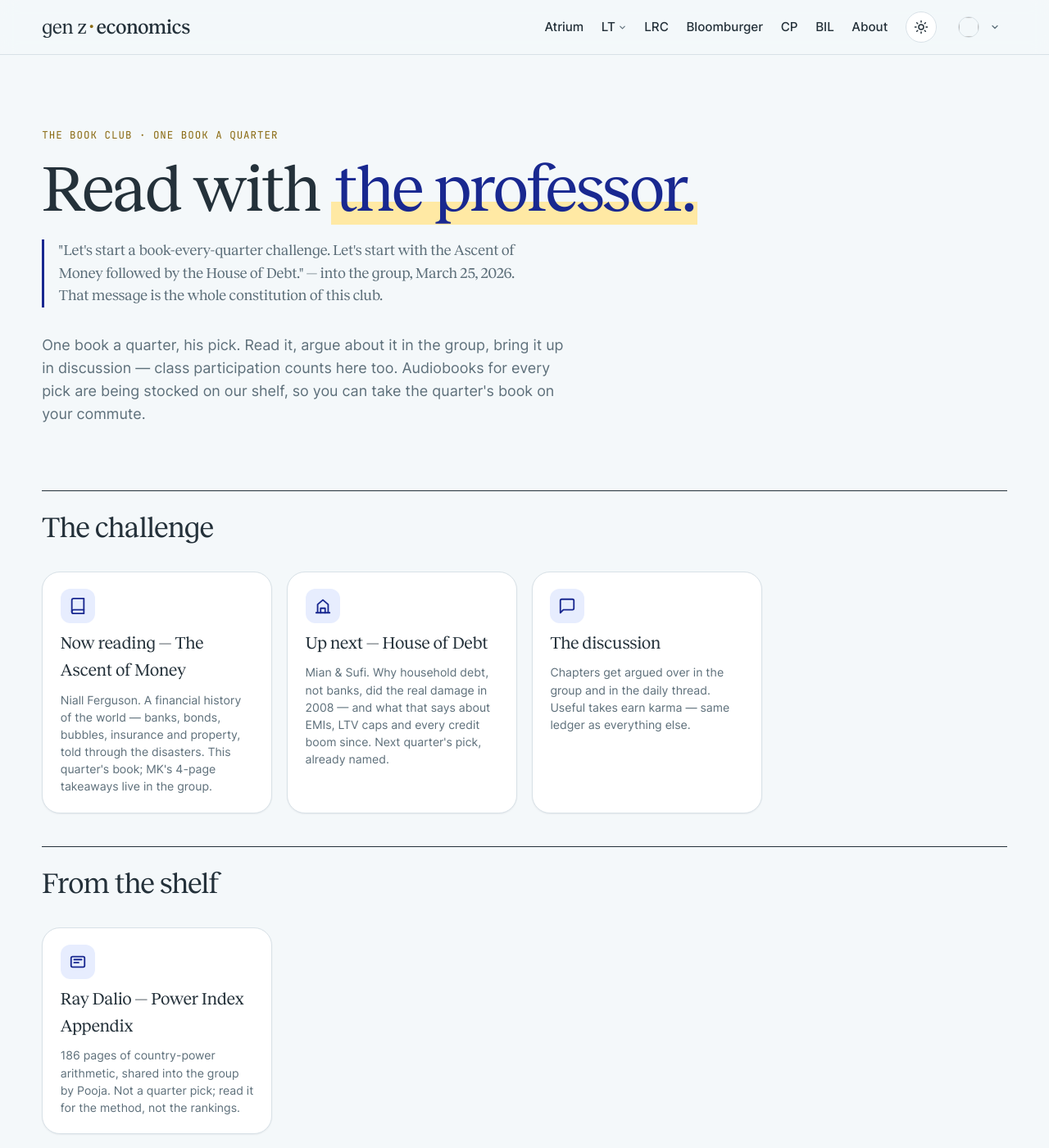
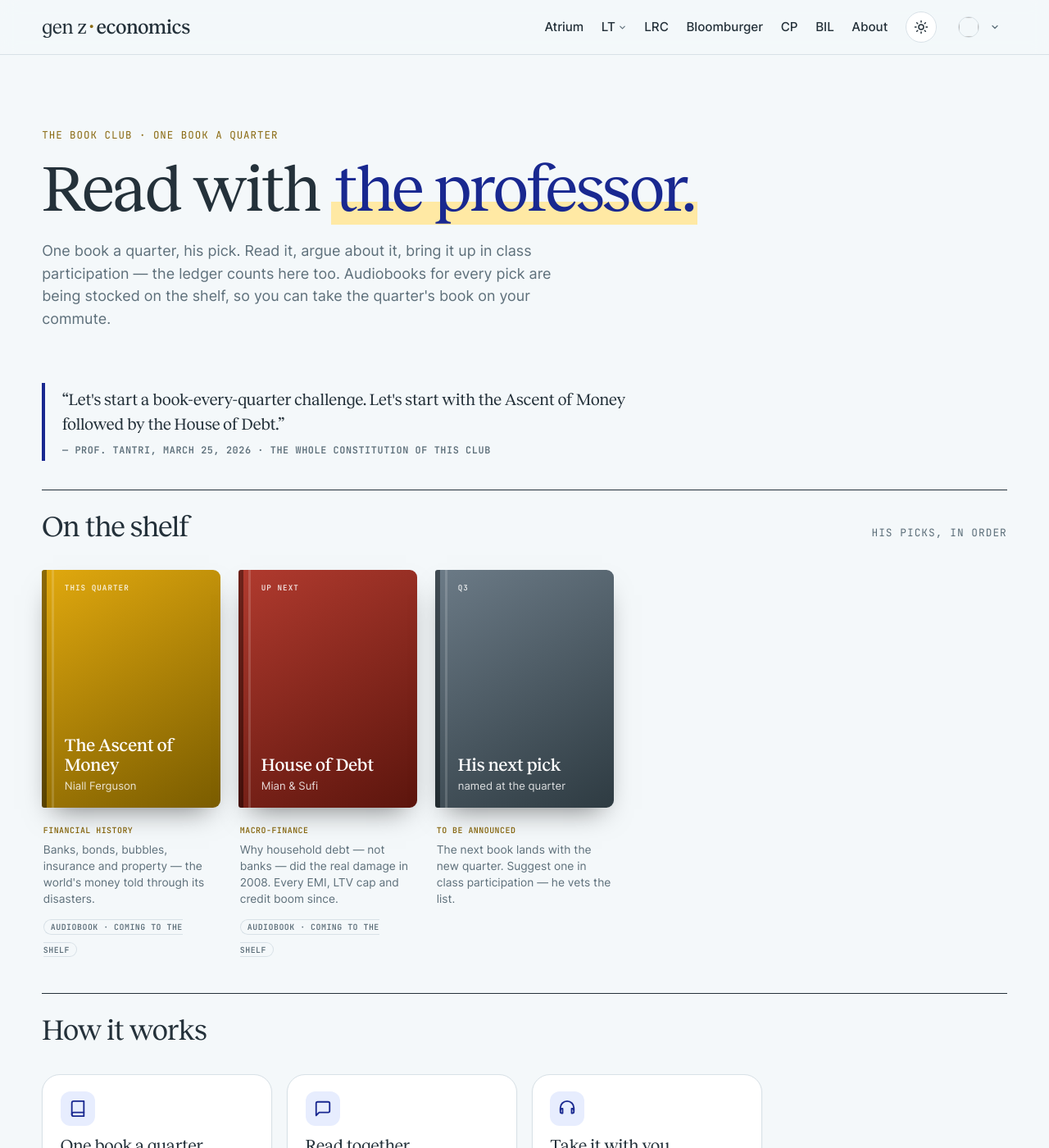
Before and after one commit to harsharya7021/genz-economics.com, a Jekyll site: the page built from book-club.html, in a window 1280 px wide and 1400 px high. Shown: the whole window at 82% size. Built offline with Jekyll 4.4.1, drawn with Linux system fonts in a browser that asks for light colours; comment, search, counter and statistics services are not loaded; some of the changed text lies outside the part shown.

Commit message:
Book club redesign — Fäkra/Bookland book-cover shelf, minimal, student item dropped

```diff
--- a/book-club.html
+++ b/book-club.html
@@ -8,40 +8,79 @@ permalink: /book-club/
   <div class="container">
     <p class="eyebrow">The book club · one book a quarter</p>
     <h1 class="display">Read with <em>the professor.</em></h1>
-    <p class="hero-byline">"Let's start a book-every-quarter challenge. Let's start with the Ascent of Money followed by the House of Debt." — into the group, March 25, 2026. That message is the whole constitution of this club.</p>
-    <p class="lede">One book a quarter, his pick. Read it, argue about it in the group, bring it up in discussion — class participation counts here too. Audiobooks for every pick are being stocked on our shelf, so you can take the quarter's book on your commute.</p>
+    <p class="lede">One book a quarter, his pick. Read it, argue about it, bring it up in class participation — the ledger counts here too. Audiobooks for every pick are being stocked on the shelf, so you can take the quarter's book on your commute.</p>
   </div>
 </section>
 
 <section class="study-wrap">
   <div class="container">
 
-    <div class="section-head"><h2>The challenge</h2></div>
-    <div class="learn-grid">
-      <a class="learn-card" href="https://en.wikipedia.org/wiki/The_Ascent_of_Money" target="_blank" rel="noopener">
-        <span class="lc-ico"><svg width="22" height="22" viewBox="0 0 24 24" fill="none" stroke="currentColor" stroke-width="2" stroke-linecap="round" stroke-linejoin="round"><path d="M4 19.5A2.5 2.5 0 0 1 6.5 17H20"/><path d="M6.5 2H20v20H6.5A2.5 2.5 0 0 1 4 19.5v-15A2.5 2.5 0 0 1 6.5 2z"/></svg></span>
-        <h3>Now reading — The Ascent of Money</h3>
-        <p>Niall Ferguson. A financial history of the world — banks, bonds, bubbles, insurance and property, told through the disasters. This quarter's book; MK's 4-page takeaways live in the group.</p>
-      </a>
-      <a class="learn-card" href="https://en.wikipedia.org/wiki/House_of_Debt" target="_blank" rel="noopener">
-        <span class="lc-ico"><svg width="22" height="22" viewBox="0 0 24 24" fill="none" stroke="currentColor" stroke-width="2" stroke-linecap="round" stroke-linejoin="round"><path d="M3 21h18M5 21V10l7-6 7 6v11"/><path d="M9 21v-6h6v6"/></svg></span>
-        <h3>Up next — House of Debt</h3>
-        <p>Mian &amp; Sufi. Why household debt, not banks, did the real damage in 2008 — and what that says about EMIs, LTV caps and every credit boom since. Next quarter's pick, already named.</p>
-      </a>
-      <a class="learn-card" href="{{ '/discussions/' | relative_url }}">
-        <span class="lc-ico"><svg width="22" height="22" viewBox="0 0 24 24" fill="none" stroke="currentColor" stroke-width="2" stroke-linecap="round" stroke-linejoin="round"><path d="M21 15a2 2 0 0 1-2 2H7l-4 4V5a2 2 0 0 1 2-2h14a2 2 0 0 1 2 2z"/></svg></span>
-        <h3>The discussion</h3>
-        <p>Chapters get argued over in the group and in the daily thread. Useful takes earn karma — same ledger as everything else.</p>
-      </a>
+    <blockquote class="club-quote">
+      “Let's start a book-every-quarter challenge. Let's start with the Ascent of Money followed by the House of Debt.”
+      <cite>— Prof. Tantri, March 25, 2026 · the whole constitution of this club</cite>
+    </blockquote>
+
+    <!-- ── The shelf: his picks as book covers (Fäkra/Bookland look) ── -->
+    <div class="section-head"><h2>On the shelf</h2><span class="feed-link" style="color:var(--ink-soft)">his picks, in order</span></div>
+    <div class="book-grid">
+      <article class="book-card">
+        <a class="book-cover book-cover--ascent" href="https://en.wikipedia.org/wiki/The_Ascent_of_Money" target="_blank" rel="noopener">
+          <span class="bc-kicker">This quarter</span>
+          <span class="bc-title">The Ascent of Money</span>
+          <span class="bc-author">Niall Ferguson</span>
+        </a>
+        <div class="book-meta">
+          <span class="book-cat">Financial history</span>
+          <p class="book-note">Banks, bonds, bubbles, insurance and property — the world's money told through its disasters.</p>
+          <span class="book-soon">audiobook · coming to the shelf</span>
+        </div>
+      </article>
+      <article class="book-card">
+        <a class="book-cover book-cover--debt" href="https://en.wikipedia.org/wiki/House_of_Debt" target="_blank" rel="noopener">
+          <span class="bc-kicker">Up next</span>
+          <span class="bc-title">House of Debt</span>
+          <span class="bc-author">Mian &amp; Sufi</span>
+        </a>
+        <div class="book-meta">
+          <span class="book-cat">Macro-finance</span>
+          <p class="book-note">Why household debt — not banks — did the real damage in 2008. Every EMI, LTV cap and credit boom since.</p>
+          <span class="book-soon">audiobook · coming to the shelf</span>
+        </div>
+      </article>
+      <article class="book-card">
+        <span class="book-cover book-cover--future">
+          <span class="bc-kicker">Q3</span>
+          <span class="bc-title">His next pick</span>
+          <span class="bc-author">named at the quarter</span>
+        </span>
+        <div class="book-meta">
+          <span class="book-cat">To be announced</span>
+          <p class="book-note">The next book lands with the new quarter. Suggest one in class participation — he vets the list.</p>
+        </div>
+      </article>
     </div>
 
-    <div class="section-head" style="margin-top:2.5rem"><h2>From the shelf</h2></div>
+    <!-- ── How it works (Bookland "Our Mission" style) ── -->
+    <div class="section-head" style="margin-top:2.6rem"><h2>How it works</h2></div>
     <div class="learn-grid">
       <span class="learn-card" style="cursor:default">
-        <span class="lc-ico"><svg width="22" height="22" viewBox="0 0 24 24" fill="none" stroke="currentColor" stroke-width="2" stroke-linecap="round" stroke-linejoin="round"><rect x="3" y="5" width="18" height="14" rx="2"/><path d="M7 9h10M7 13h6"/></svg></span>
-        <h3>Ray Dalio — Power Index Appendix</h3>
-        <p>186 pages of country-power arithmetic, shared into the group by Pooja. Not a quarter pick; read it for the method, not the rankings.</p>
+        <span class="lc-ico"><svg width="22" height="22" viewBox="0 0 24 24" fill="none" stroke="currentColor" stroke-width="2" stroke-linecap="round" stroke-linejoin="round"><path d="M4 19.5A2.5 2.5 0 0 1 6.5 17H20"/><path d="M6.5 2H20v20H6.5A2.5 2.5 0 0 1 4 19.5v-15A2.5 2.5 0 0 1 6.5 2z"/></svg></span>
+        <h3>One book a quarter</h3><p>His pick, named in advance. Thirteen weeks to read it — no rush, no cramming.</p>
       </span>
+      <span class="learn-card" style="cursor:default">
+        <span class="lc-ico"><svg width="22" height="22" viewBox="0 0 24 24" fill="none" stroke="currentColor" stroke-width="2" stroke-linecap="round" stroke-linejoin="round"><path d="M21 15a2 2 0 0 1-2 2H7l-4 4V5a2 2 0 0 1 2-2h14a2 2 0 0 1 2 2z"/></svg></span>
+        <h3>Read together</h3><p>Chapters get argued over in the daily thread. Useful takes earn karma — same ledger as everything else.</p>
+      </span>
+      <span class="learn-card" style="cursor:default">
+        <span class="lc-ico"><svg width="22" height="22" viewBox="0 0 24 24" fill="none" stroke="currentColor" stroke-width="2" stroke-linecap="round" stroke-linejoin="round"><path d="M3 14v-3a9 9 0 0 1 18 0v3"/><path d="M21 16a2 2 0 0 1-2 2h-1v-6h1a2 2 0 0 1 2 2zM3 16a2 2 0 0 0 2 2h1v-6H5a2 2 0 0 0-2 2z"/></svg></span>
+        <h3>Take it with you</h3><p>Audiobooks for every pick are being stocked on our own shelf, so the quarter's book rides your commute.</p>
+      </span>
+    </div>
+
+    <!-- ── The listening shelf (Audiobookshelf, coming soon) ── -->
+    <div class="soon-panel" style="margin-top:2rem">
+      <h3 style="color:#F4F8FA">The listening shelf <span style="font:600 .62rem var(--mono);text-transform:uppercase;letter-spacing:.09em;color:var(--gold-ink);border:1px solid var(--gold);border-radius:999px;padding:.14rem .55rem;margin-left:.5rem;vertical-align:middle;white-space:nowrap">coming soon</span></h3>
+      <p>Every quarter's pick as an audiobook, on our own shelf — press play and take Ferguson or Mian &amp; Sufi on the drive. Stocking now.</p>
     </div>
 
   </div>
```
Also changed, not shown: assets/css/main.css.
